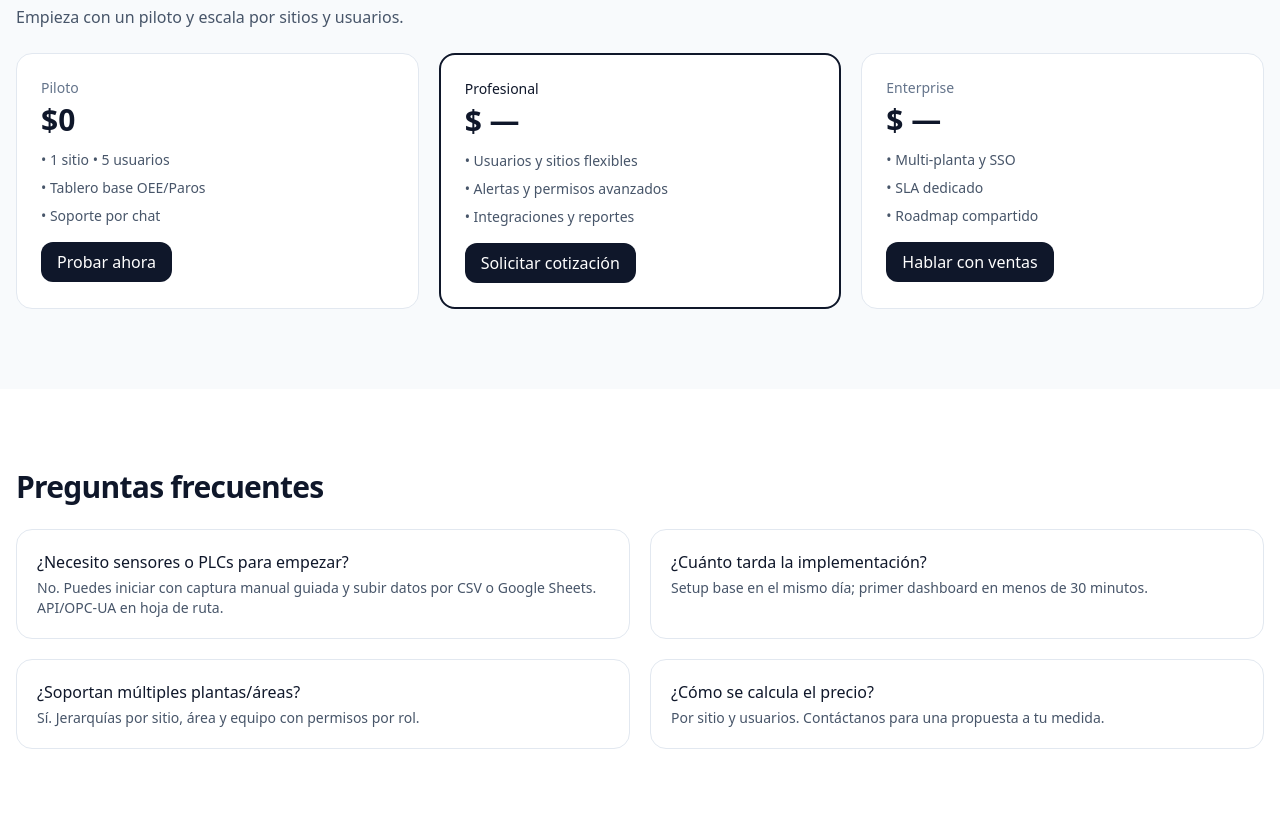
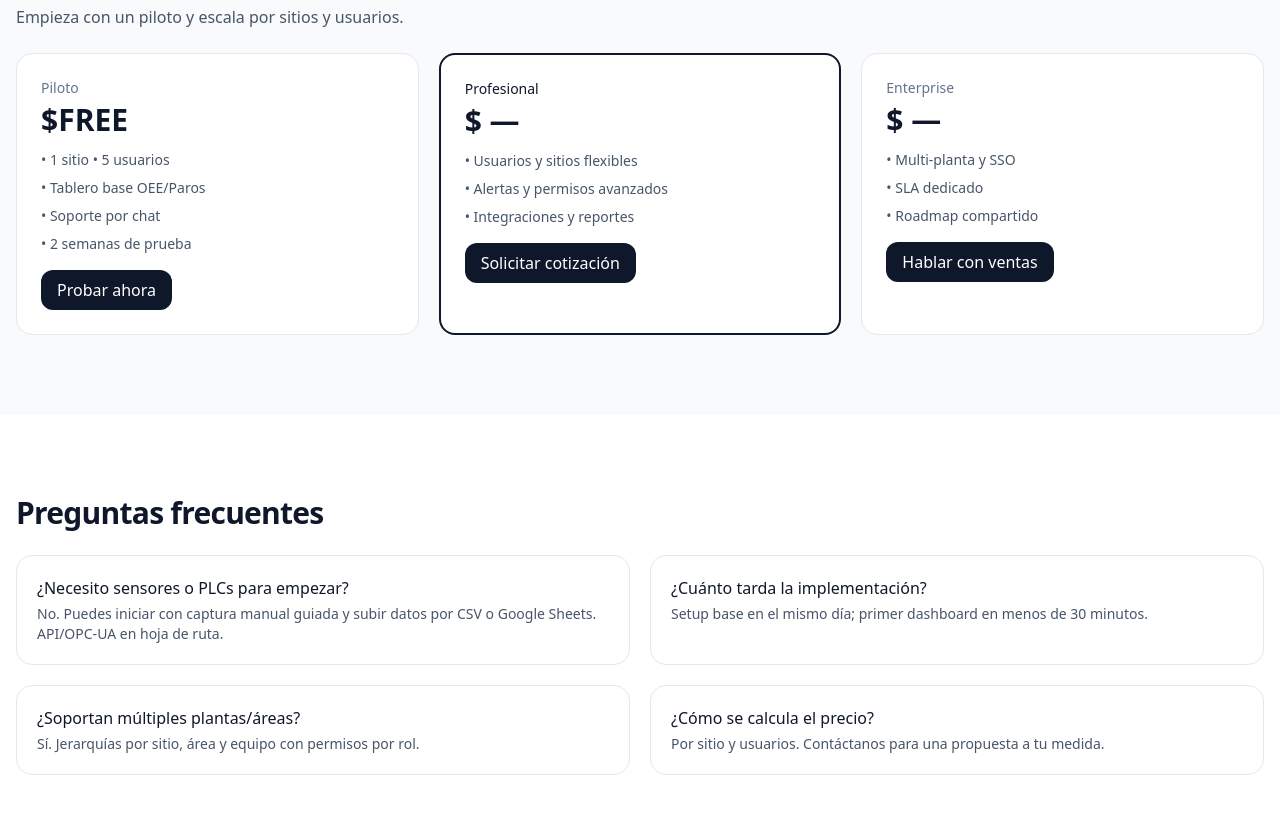
Before and after one commit to MofiEC2003/DowntimeIQ-LandingPage, a plain HTML site: page index.html in a window 1280 px wide. Shown: the part 2278-3092 px from the top of the page. Drawn offline with nearby package versions, Linux system fonts and the light colour scheme.

Commit message:
Update index.html

```diff
--- a/index.html
+++ b/index.html
@@ -154,11 +154,12 @@
       <div class="mt-6 grid md:grid-cols-3 gap-5">
         <div class="p-6 rounded-2xl border border-slate-200 bg-white">
           <div class="text-sm text-slate-500">Piloto</div>
-          <div class="mt-1 text-3xl font-extrabold">$0</div>
+          <div class="mt-1 text-3xl font-extrabold">$FREE</div>
           <ul class="mt-3 text-sm text-slate-600 space-y-2">
             <li>• 1 sitio • 5 usuarios</li>
             <li>• Tablero base OEE/Paros</li>
             <li>• Soporte por chat</li>
+            <li>• 2 semanas de prueba</li>
           </ul>
           <a href="#contact" class="mt-4 inline-block px-4 py-2 rounded-xl bg-brand text-white">Probar ahora</a>
         </div>
```
